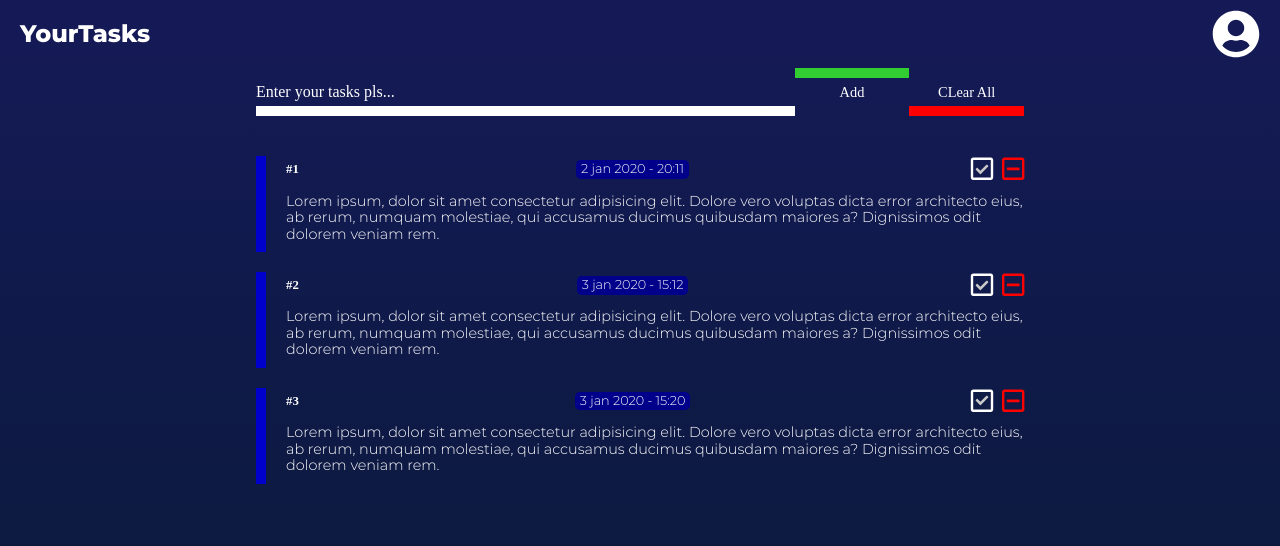
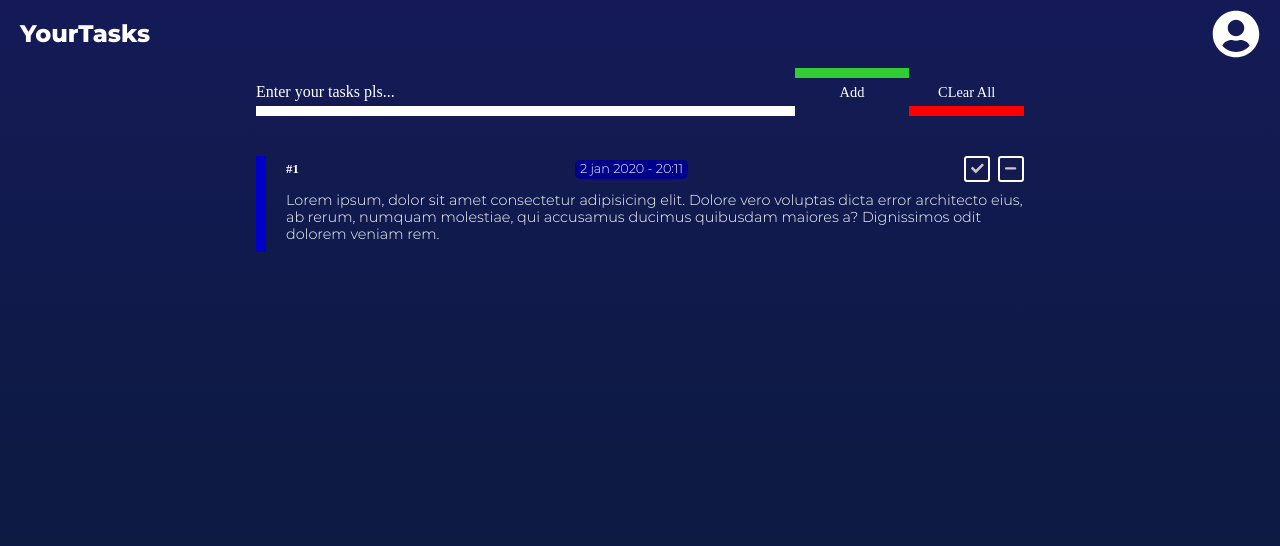
Before and after one commit to Yaroslav-BV/your-tasks, a website built with webpack: page src/index.html in a window 1280 px wide. Built offline with nearby package versions, Linux system fonts and the light colour scheme; files whose address does not match are found by name; a web font is replaced by a local one.

Commit message:
Layout Design v. 0.0.3

```diff
--- a/src/index.html
+++ b/src/index.html
@@ -31,43 +31,12 @@
                     <span class="task-list-item-header-number">#1</span>
                     <span class="task-list-item-header-date">2 jan 2020 - 20:11</span>
                     <span class="task-list-item-header-nav">
-                        <span class="fa-stack" style="vertical-align: top;">
-                            <i class="far fa-square fa-stack-2x"></i>
-                            <i class="fas fa-check fa-stack-1x fa-inverse"></i>
+                        <span class="check-border">
+                            <i class="fas fa-check"></i>
                         </span>
-                        <i class="far fa-minus-square fa-2x"></i>
-                    </span>
-                </div>
-                <div class="task-list-item-content">
-                    <p>Lorem ipsum, dolor sit amet consectetur adipisicing elit. Dolore vero voluptas dicta error architecto eius, ab rerum, numquam molestiae, qui accusamus ducimus quibusdam maiores a? Dignissimos odit dolorem veniam rem.</p>
-                </div>
-            </div>
-            <div class="task-list-item">
-                <div class="task-list-item-header">
-                    <span class="task-list-item-header-number">#2</span>
-                    <span class="task-list-item-header-date">3 jan 2020 - 15:12</span>
-                    <span class="task-list-item-header-nav">
-                        <span class="fa-stack" style="vertical-align: top;">
-                            <i class="far fa-square fa-stack-2x"></i>
-                            <i class="fas fa-check fa-stack-1x fa-inverse"></i>
+                        <span class="minus-border">
+                            <i class="fas fa-minus"></i>
                         </span>
-                        <i class="far fa-minus-square fa-2x"></i>
-                    </span>
-                </div>
-                <div class="task-list-item-content">
-                    <p>Lorem ipsum, dolor sit amet consectetur adipisicing elit. Dolore vero voluptas dicta error architecto eius, ab rerum, numquam molestiae, qui accusamus ducimus quibusdam maiores a? Dignissimos odit dolorem veniam rem.</p>
-                </div>
-            </div>
-            <div class="task-list-item">
-                <div class="task-list-item-header">
-                    <span class="task-list-item-header-number">#3</span>
-                    <span class="task-list-item-header-date">3 jan 2020 - 15:20</span>
-                    <span class="task-list-item-header-nav">
-                        <span class="fa-stack" style="vertical-align: top;">
-                            <i class="far fa-square fa-stack-2x"></i>
-                            <i class="fas fa-check fa-stack-1x fa-inverse"></i>
-                        </span>
-                        <i class="far fa-minus-square fa-2x"></i>
                     </span>
                 </div>
                 <div class="task-list-item-content">
--- a/src/index.js
+++ b/src/index.js
@@ -1,7 +1,9 @@
-import './js/common';
+// Style
 import 'normalize.css'
 import './css/main.css';
 import './scss/main.scss';
 
 // Add free library for Font Awesome icon
 import './js/fontawesome.config';
+
+import './js/common';
--- a/src/js/common.js
+++ /dev/null
@@ -1,33 +0,0 @@
-let checkButton = document.querySelectorAll('.task-list-item-header-nav .fa-stack');
-let clearButton = document.querySelectorAll('.task-list-item-header-nav .fa-minus-square');
-
-function greenSelect() {
-    let textItem = this.parentElement.parentElement.nextElementSibling.firstElementChild;
-        wrapItem = this.parentElement.parentElement.parentElement;
-    textItem.style.color = '#32cd32';
-    wrapItem.style.boxShadow = 'inset 20px 0 #32cd32';
-}
-
-function redSelect() {
-    let textItem = this.parentElement.parentElement.nextElementSibling.firstElementChild;
-        wrapItem = this.parentElement.parentElement.parentElement;
-    textItem.style.color = '#ff0000';
-    wrapItem.style.boxShadow = 'inset 20px 0 #ff0000';
-}
-
-function clearSelect() {
-    let textItem = this.parentElement.parentElement.nextElementSibling.firstElementChild,
-        wrapItem = this.parentElement.parentElement.parentElement;
-    textItem.style.color = '#fff';
-    wrapItem.style.boxShadow = 'inset 10px 0 #0000CD';
-}
-
-for (let i = 0; i < checkButton.length; i++) {
-    checkButton[i].addEventListener('mouseover', greenSelect);
-    checkButton[i].addEventListener('mouseout', clearSelect);
-}
-
-for (let i = 0; i < clearButton.length; i++) {
-    clearButton[i].addEventListener('mouseover', redSelect);
-    clearButton[i].addEventListener('mouseout', clearSelect);
-}
--- a/src/js/fontawesome.config.js
+++ b/src/js/fontawesome.config.js
@@ -2,9 +2,7 @@ import { library, dom, config } from '@fortawesome/fontawesome-svg-core';
 
 config.autoReplaceSvg = 'nest';
 
-import { faCheck, faUserCircle } from '@fortawesome/free-solid-svg-icons';
-import { faSquare, faMinusSquare } from '@fortawesome/free-regular-svg-icons';
-// import { fab } from '@fortawesome/free-brands-svg-icons';
+import { faCheck, faMinus, faUserCircle } from '@fortawesome/free-solid-svg-icons';
 
-library.add(faSquare, faCheck, faUserCircle, faMinusSquare);
+library.add(faCheck, faMinus, faUserCircle);
 dom.watch();
--- a/src/scss/modules/list-task.scss
+++ b/src/scss/modules/list-task.scss
@@ -14,7 +14,6 @@
         margin-bottom: 20px;
     }
 
-
     &-header {
         @include flexDisplay(row, center);
         justify-content: space-between;
@@ -25,27 +24,31 @@
         }
         &-date {
             font-family: $lightFont;
-            background-color: #00008B;
+            background-color: $colorDate;
             padding: 2px 5px;
             border-radius: 5px;
         }
         &-nav {
+            @include flexDisplay(row, stretch);
+
             i {
+                color: $colorUnActive;
+            }
+
+            .check-border, .minus-border {
+                display: flex;
+                width: 22px;
+                height: 22px;
+                border: 2px solid $colorMain;
+                border-radius: 3px;
+                align-items: center;
+                justify-content: center;
                 cursor: pointer;
             }
-            .fa-stack {
-                &:hover {
-                    .fa-square {color: $colorGood;}
-                    .fa-check {color: $colorMain;}
-                }
+            .check-border {
+                margin-right: 8px;
             }
-            .fa-check {
-                color: #c9c9c9;
-            }
-
-            .fa-minus-square {
-                color: $colorBad;
-            }
+            .minus-border {}
         }
     }
 
--- a/src/scss/utils/vars.scss
+++ b/src/scss/utils/vars.scss
@@ -4,4 +4,6 @@ $lightFont: 'Montserrat-Light';
 $colorBad: #ff0000;
 $colorGood: #32cd32;
 $colorMain: #fff;
-$colorItemShadow: #0000CD;
+$colorItemShadow: #0000cd;
+$colorDate: #00008b;
+$colorUnActive: #c9c9c9;
```
